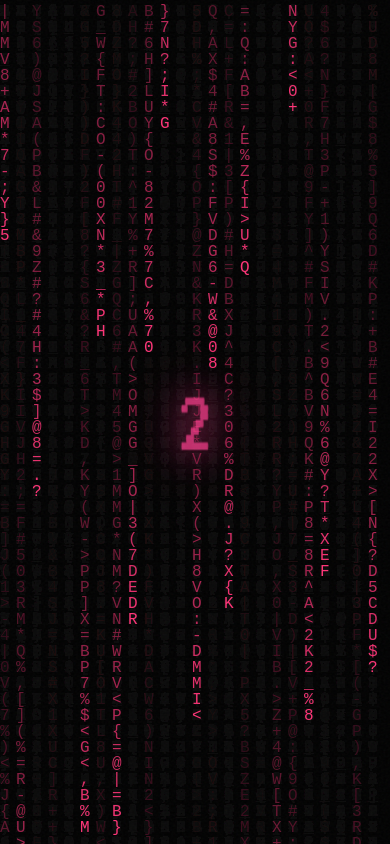
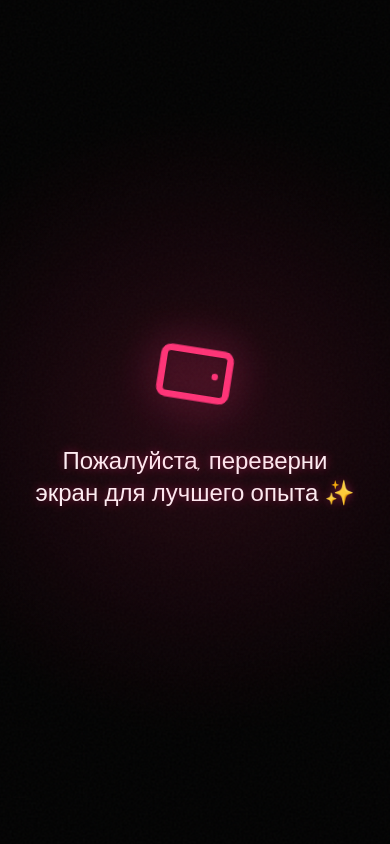
Before and after one commit to oklionq/maija, a Next.js app: page / in a window 390 px wide. Built offline with nearby package versions, Linux system fonts and the light colour scheme.

Commit message:
feat: orientation lock, landscape optimization and ios fixes

```diff
--- a/app/globals.css
+++ b/app/globals.css
@@ -16,6 +16,8 @@ body {
   overflow: hidden;
   height: 100dvh;
   width: 100vw;
+  -webkit-overflow-scrolling: touch;
+  touch-action: manipulation;
 }
 
 /* GPU Acceleration for all animated elements */
@@ -42,6 +44,8 @@ a,
 [onclick] {
   cursor: pointer;
   -webkit-tap-highlight-color: transparent;
+  touch-action: manipulation;
+  -webkit-overflow-scrolling: touch;
 }
 
 @keyframes grain {
--- a/app/page.tsx
+++ b/app/page.tsx
@@ -9,6 +9,7 @@ import Countdown from "@/components/Countdown";
 import NeonReveal from "@/components/NeonReveal";
 import BirthdayBook from "@/components/BirthdayBook";
 import PhotoHeart from "@/components/PhotoHeart";
+import OrientationLock from "@/components/OrientationLock";
 
 type Phase = "loading" | "countdown" | "reveal" | "book" | "heart";
 
@@ -43,6 +44,9 @@ export default function Home() {
 
   return (
     <main className="relative w-full h-[100dvh] overflow-hidden bg-black">
+      {/* Orientation Lock Overlay */}
+      <OrientationLock />
+
       {/* Grain Overlay */}
       <div className="grain-overlay" />
 
--- a/components/BirthdayBook.tsx
+++ b/components/BirthdayBook.tsx
@@ -99,7 +99,7 @@ export default function BirthdayBook({ onComplete }: BirthdayBookProps) {
   };
 
   return (
-    <div className="w-full max-w-4xl aspect-[16/10]">
+    <div className="w-full max-w-4xl aspect-[16/10]" style={{ maxHeight: "85vh" }}>
       <div className="relative w-full h-full perspective-[2000px]">
         <AnimatePresence initial={false} custom={direction} mode="wait">
           <motion.div
@@ -119,6 +119,8 @@ export default function BirthdayBook({ onComplete }: BirthdayBookProps) {
               willChange: "transform, opacity",
               transform: "translateZ(0)",
               backfaceVisibility: "hidden",
+              touchAction: "manipulation",
+              WebkitOverflowScrolling: "touch",
             }}
             layout={false}
           >
@@ -151,6 +153,8 @@ export default function BirthdayBook({ onComplete }: BirthdayBookProps) {
                   loading="eager"
                   style={{
                     transform: "translateZ(0)",
+                    display: "block",
+                    objectFit: "cover",
                   }}
                 />
                 <div className="h-12 flex items-center justify-center">
--- /dev/null
+++ b/components/OrientationLock.tsx
@@ -0,0 +1,92 @@
+"use client";
+
+import { useEffect, useState } from "react";
+import { motion, AnimatePresence } from "framer-motion";
+import { Smartphone } from "lucide-react";
+
+export default function OrientationLock() {
+  const [isPortrait, setIsPortrait] = useState(false);
+  const [isMobile, setIsMobile] = useState(false);
+
+  useEffect(() => {
+    const checkOrientation = () => {
+      const portrait = window.innerHeight > window.innerWidth;
+      const mobile = window.innerWidth < 768 || /iPhone|iPad|iPod|Android/i.test(navigator.userAgent);
+
+      setIsPortrait(portrait);
+      setIsMobile(mobile);
+    };
+
+    checkOrientation();
+    window.addEventListener("resize", checkOrientation);
+    window.addEventListener("orientationchange", checkOrientation);
+
+    return () => {
+      window.removeEventListener("resize", checkOrientation);
+      window.removeEventListener("orientationchange", checkOrientation);
+    };
+  }, []);
+
+  const shouldShowOverlay = isMobile && isPortrait;
+
+  return (
+    <AnimatePresence>
+      {shouldShowOverlay && (
+        <motion.div
+          initial={{ opacity: 0 }}
+          animate={{ opacity: 1 }}
+          exit={{ opacity: 0 }}
+          className="fixed inset-0 z-[9999] bg-black flex flex-col items-center justify-center"
+          style={{
+            width: "100vw",
+            height: "100dvh",
+            touchAction: "none",
+          }}
+        >
+          {/* Rotating Phone Icon */}
+          <motion.div
+            animate={{
+              rotate: [0, -90, -90, 0],
+            }}
+            transition={{
+              duration: 2,
+              repeat: Infinity,
+              ease: "easeInOut",
+            }}
+            className="mb-8"
+          >
+            <Smartphone
+              size={80}
+              color="#ff3377"
+              style={{
+                filter: "drop-shadow(0 0 20px rgba(255, 51, 119, 0.8))",
+              }}
+            />
+          </motion.div>
+
+          {/* Message */}
+          <motion.p
+            initial={{ opacity: 0, y: 20 }}
+            animate={{ opacity: 1, y: 0 }}
+            transition={{ delay: 0.3 }}
+            className="text-white text-2xl text-center px-8 font-[family-name:var(--font-dancing)]"
+            style={{
+              textShadow: "0 0 10px rgba(255, 51, 119, 0.5)",
+            }}
+          >
+            Пожалуйста, переверни экран для лучшего опыта ✨
+          </motion.p>
+
+          {/* Pulsing Glow */}
+          <div
+            className="absolute inset-0 pointer-events-none"
+            style={{
+              background: "radial-gradient(circle, rgba(255, 51, 119, 0.2) 0%, transparent 70%)",
+              animation: "pulse 2s ease-in-out infinite",
+            }}
+          />
+        </motion.div>
+      )}
+    </AnimatePresence>
+  );
+}
--- a/components/PhotoHeart.tsx
+++ b/components/PhotoHeart.tsx
@@ -16,8 +16,10 @@ export default function PhotoHeart({ onComplete }: PhotoHeartProps) {
   useEffect(() => {
     const updateScale = () => {
       if (window.innerWidth < 768) {
-        // Mobile: scale down to fit screen width
-        setScale(Math.min(window.innerWidth / 700, 1));
+        // Mobile landscape: scale based on height to prevent clipping
+        const heightScale = window.innerHeight / 600;
+        const widthScale = window.innerWidth / 700;
+        setScale(Math.min(heightScale, widthScale, 1));
       } else {
         setScale(1);
       }
@@ -181,6 +183,8 @@ export default function PhotoHeart({ onComplete }: PhotoHeartProps) {
                   willChange: "transform",
                   backfaceVisibility: "hidden",
                   filter: "drop-shadow(0 0 8px rgba(255, 51, 119, 0.8)) saturate(1.5) brightness(1.1)",
+                  touchAction: "manipulation",
+                  WebkitOverflowScrolling: "touch",
                 }}
               >
                 <img
@@ -191,6 +195,8 @@ export default function PhotoHeart({ onComplete }: PhotoHeartProps) {
                   style={{
                     transform: "translateZ(0)",
                     aspectRatio: "1 / 1",
+                    display: "block",
+                    objectFit: "cover",
                   }}
                 />
               </motion.div>
```
